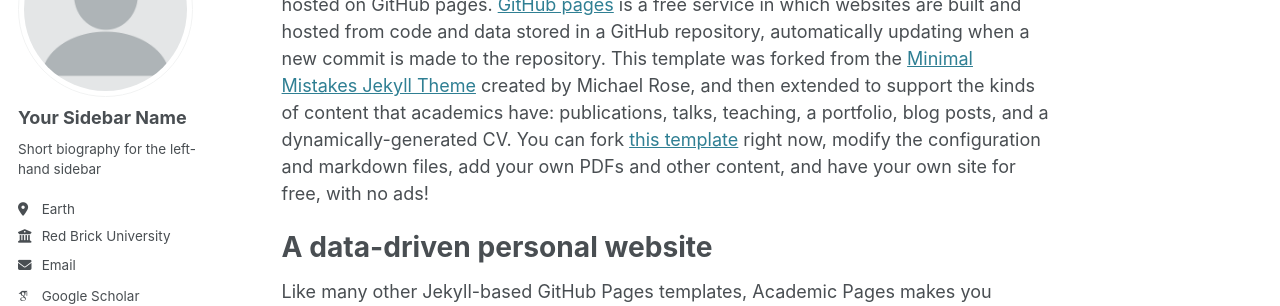
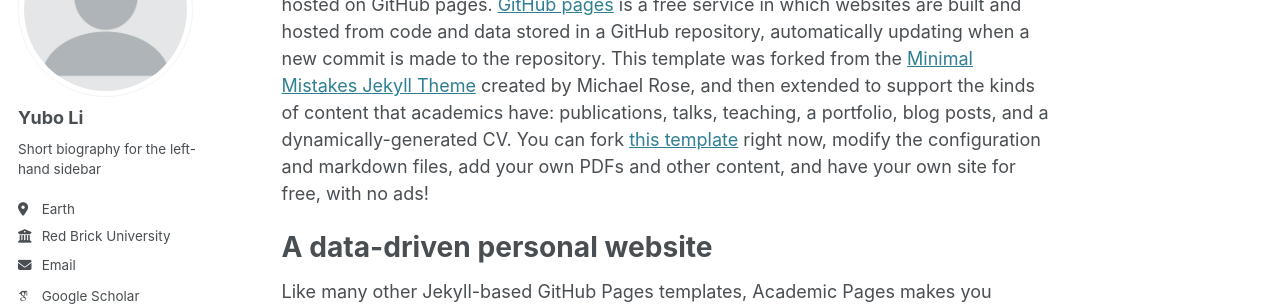
Before and after one commit to yubol-cmu/yubol.github.io, a Jekyll site: the page built from _pages/about.md, in a window 1280 px wide. Shown: the part 184-490 px from the top of the page. Built offline with Jekyll 4.4.1, drawn with Linux system fonts in a browser that asks for light colours; some web fonts are replaced.

Commit message:
Update _config.yml

```diff
--- a/_config.yml
+++ b/_config.yml
@@ -23,13 +23,12 @@ repository               : "academicpages/academicpages.github.io"
 author:
   # Biographic information
   avatar           : "profile.png"
-  name             : "Your Sidebar Name"
-  pronouns         : # example: "she/her"
+  name             : "Yubo Li"
   bio              : "Short biography for the left-hand sidebar"
   location         : "Earth"
   employer         : "Red Brick University"
   uri              : # URL
-  email            : "none@example.org"
+  email            : "yubol@andrew.cmu.edu"
 
   # Academic websites
   arxiv            : # URL - Update with the correct link to your profile
```
